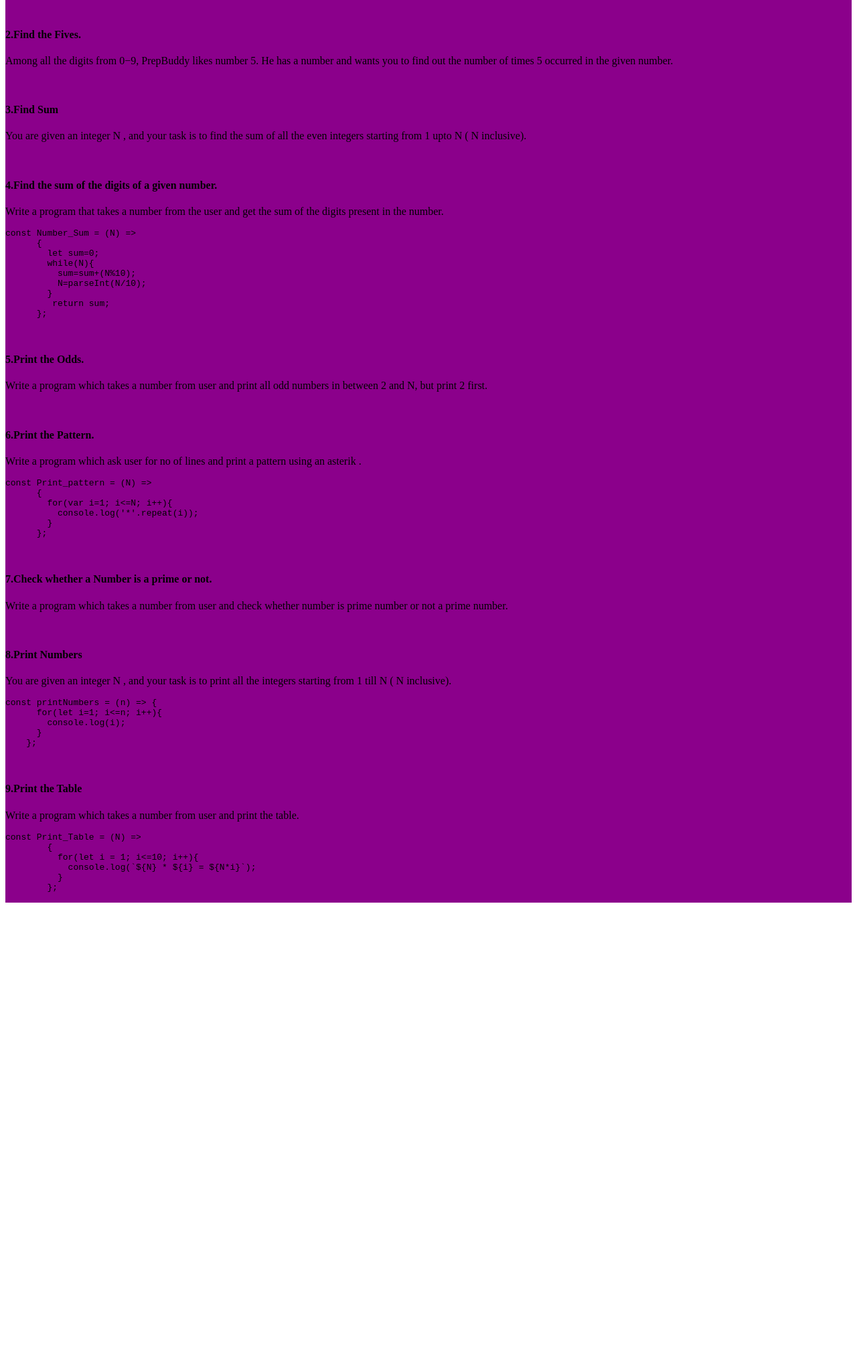
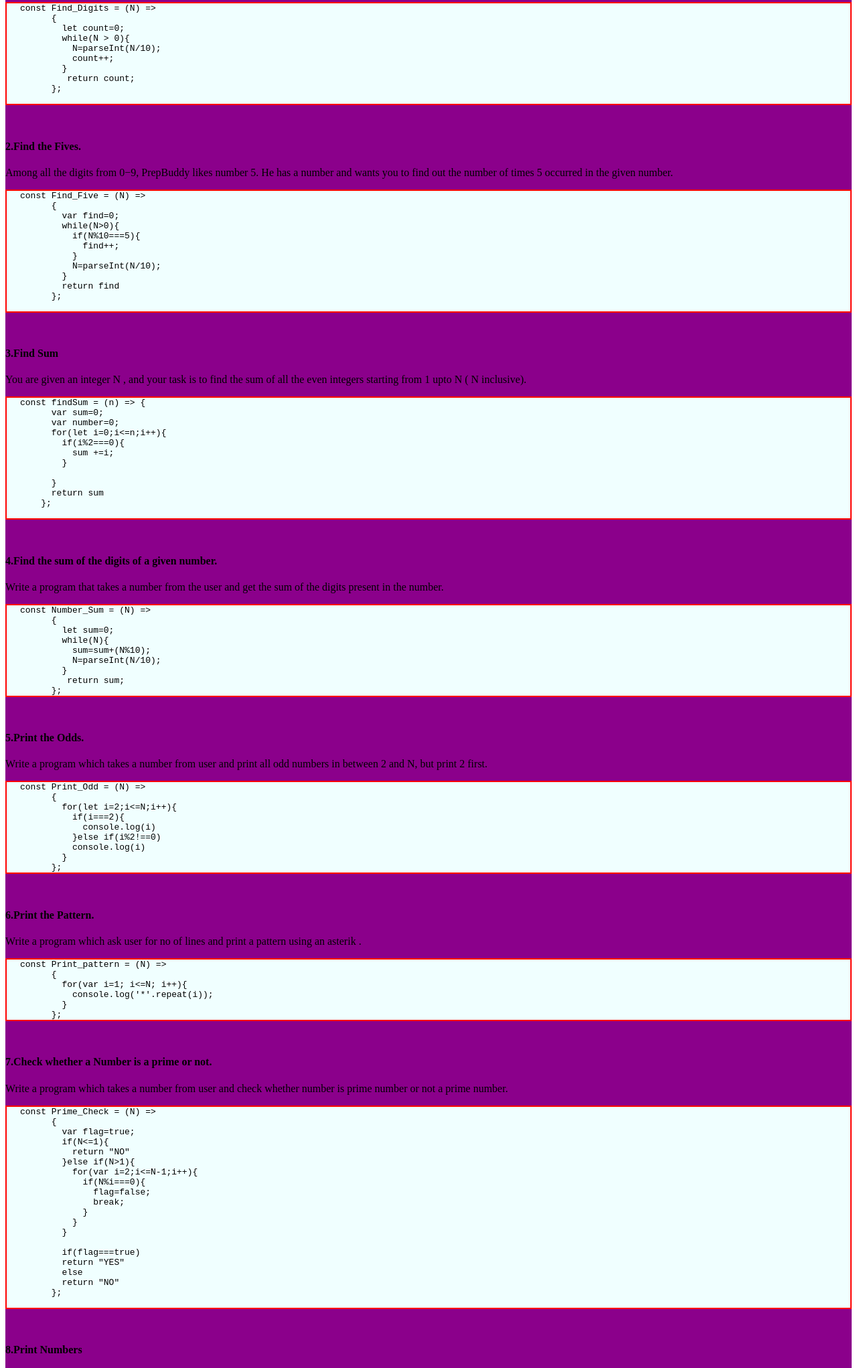
Before and after one commit to suryapulicharla8/JS-HANDSON-3, a plain HTML site: page index.html in a window 1280 px wide. Shown: the part 236-2279 px from the top of the page at 67% size. Before the commit the page ends 1597 px from the top, so only its background shows below. Drawn offline with Linux system fonts and the light colour scheme.

Commit message:
second commit

```diff
--- a/index.html
+++ b/index.html
@@ -14,9 +14,31 @@
     <br>
     <h4>1.Find the number of digits</h4>
     <p>Take a number from the user and print the count of digits in that number.</p>
+    <pre>const Find_Digits = (N) =>
+      {
+        let count=0;
+        while(N > 0){
+          N=parseInt(N/10);
+          count++;
+        }
+         return count;
+      };
+      </pre>
     <br>
     <h4>2.Find the Fives.</h4>
     <p>Among all the digits from 0−9, PrepBuddy likes number 5. He has a number and wants you to find out the number of times 5 occurred in the given number.</p>
+    <pre>const Find_Five = (N) =>
+      {
+        var find=0;
+        while(N>0){
+          if(N%10===5){
+            find++;
+          }
+          N=parseInt(N/10);
+        }
+        return find
+      };
+      </pre>
     <br>
     <h4>3.Find Sum</h4>
     <p> You are given an integer
@@ -28,6 +50,18 @@
          (
         N
          inclusive).</p>
+    <pre>const findSum = (n) => {
+      var sum=0;
+      var number=0;
+      for(let i=0;i<=n;i++){
+        if(i%2===0){
+          sum +=i;
+        }
+
+      }
+      return sum
+    };
+    </pre>
     <br>
     <h4>4.Find the sum of the digits of a given number.</h4>
     <p>Write a program that takes a number from the user and get the sum of the digits present in the number.</p>
@@ -43,6 +77,15 @@
     <br>
     <h4>5.Print the Odds.</h4>
     <p>Write a program which takes  a number from user and print all odd numbers in between 2 and N, but print 2 first.</p>
+    <pre>const Print_Odd = (N) =>
+      {
+        for(let i=2;i<=N;i++){
+          if(i===2){
+            console.log(i)
+          }else if(i%2!==0)
+          console.log(i)
+        }
+      };</pre>
     <br>
     <h4>6.Print the Pattern.</h4>
     <p>Write a program which ask user for no of lines and print a pattern using an asterik .</p>
@@ -55,6 +98,26 @@
     <br>
     <h4>7.Check whether a Number is a prime or not.</h4>
     <p>Write a program which takes  a number from user and check whether number is prime number or not a prime number.</p>
+    <pre>const Prime_Check = (N) =>
+      {
+        var flag=true;
+        if(N<=1){
+          return "NO"
+        }else if(N>1){
+          for(var i=2;i<=N-1;i++){
+            if(N%i===0){
+              flag=false;
+              break;
+            }
+          }
+        }
+
+        if(flag===true)
+        return "YES"
+        else
+        return "NO"
+      };
+      </pre>
     <br>
     <h4>8.Print Numbers</h4>
     <p>You are given an integer
--- a/style.css
+++ b/style.css
@@ -28,3 +28,9 @@ pre:hover {
     color:red;
     background-color: green;
 }
+pre {
+
+    border: 2px solid red;
+    background-color: azure;
+    padding-left: 20px;
+}
```
